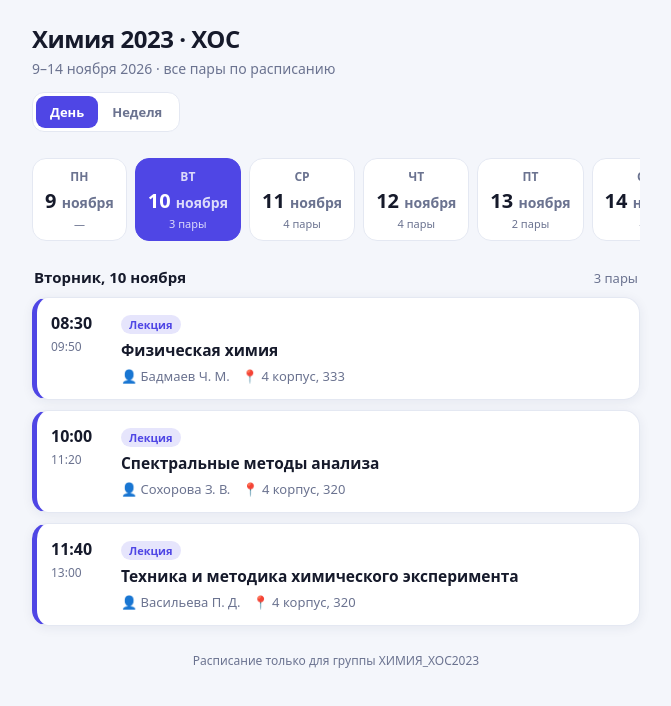
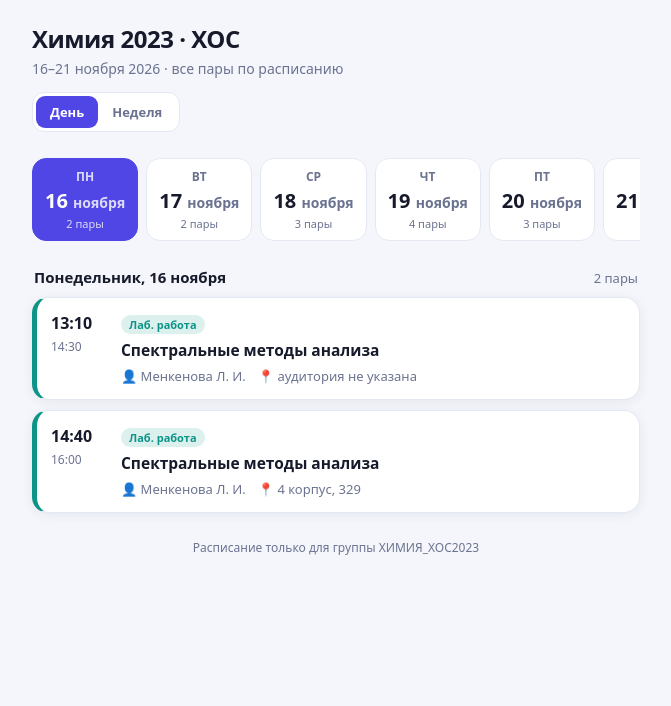
Before and after one commit to Bayram9797/zayebalraspisaniye, a plain HTML site: page index.html in a window 1280 px wide. Shown: the whole page, without its empty margins (304-975 px from the left). Drawn offline with Linux system fonts and the light colour scheme.

Commit message:
Update schedule for November 2026

```diff
--- a/index.html
+++ b/index.html
@@ -62,13 +62,13 @@ footer{color:var(--mu);font-size:12px;text-align:center;margin-top:26px}
 <script>
 // Каждая запись: [номер пары, начало, конец, предмет, тип, преподаватель, аудитория]
 // Чтобы добавить новую неделю — скопируйте объект и поменяйте даты/пары.
-const WEEKS=[{title:"9–14 ноября 2026",days:[
-{date:"2026-11-09",lessons:[]},
-{date:"2026-11-10",lessons:[[1,"08:30","09:50","Физическая химия","Лекция","Бадмаев Ч. М.","4 корпус, 333"],[2,"10:00","11:20","Спектральные методы анализа","Лекция","Сохорова З. В.","4 корпус, 320"],[3,"11:40","13:00","Техника и методика химического эксперимента","Лекция","Васильева П. Д.","4 корпус, 320"]]},
-{date:"2026-11-11",lessons:[[1,"08:30","09:50","Утилизация отходов производства","Лекция","Джабруева Л. В.","4 корпус, 224"],[2,"10:00","11:20","Утилизация отходов производства","Практика","Джабруева Л. В.","4 корпус, 329"],[3,"11:40","13:00","Большой практикум «Физико-химические методы анализа»","Лаб. работа","Сохорова З. В.","4 корпус, 329"],[4,"13:10","14:30","Большой практикум «Физико-химические методы анализа»","Лаб. работа","Сохорова З. В.","4 корпус, 329"]]},
-{date:"2026-11-12",lessons:[[1,"08:30","09:50","Высокомолекулярные соединения","Лекция","Сохорова З. В.","4 корпус, 320"],[2,"10:00","11:20","Физическая химия","Лаб. работа","Слизская С. А.","4 корпус, 325"],[3,"11:40","13:00","Физическая химия","Лаб. работа","Слизская С. А.","4 корпус, 325"],[4,"13:10","14:30","Физическая химия","Лаб. работа","Слизская С. А.","4 корпус, 325"]]},
-{date:"2026-11-13",lessons:[[2,"10:00","11:20","Физическая химия","Практика","Бадмаев Ч. М.","4 корпус, 329"],[3,"11:40","13:00","Техника и методика химического эксперимента","Лаб. работа","Васильева П. Д.","4 корпус, 320"]]},
-{date:"2026-11-14",lessons:[]}
+const WEEKS=[{title:"16–21 ноября 2026",days:[
+{date:"2026-11-16",lessons:[[4,"13:10","14:30","Спектральные методы анализа","Лаб. работа","Менкенова Л. И.","аудитория не указана"],[5,"14:40","16:00","Спектральные методы анализа","Лаб. работа","Менкенова Л. И.","4 корпус, 329"]]},
+{date:"2026-11-17",lessons:[[1,"08:30","09:50","Физическая химия","Лекция","Бадмаев Ч. М.","4 корпус, 333"],[2,"10:00","11:20","Техника и методика химического эксперимента","Лекция","Васильева П. Д.","4 корпус, 320"]]},
+{date:"2026-11-18",lessons:[[2,"10:00","11:20","Утилизация отходов производства","Лекция","Джабруева Л. В.","4 корпус, 325"],[3,"11:40","13:00","Большой практикум «Физико-химические методы анализа»","Лаб. работа","Сохорова З. В.","4 корпус, 329"],[4,"13:10","14:30","Большой практикум «Физико-химические методы анализа»","Лаб. работа","Сохорова З. В.","4 корпус, 329"]]},
+{date:"2026-11-19",lessons:[[1,"08:30","09:50","Высокомолекулярные соединения","Лекция","Сохорова З. В.","4 корпус, 224"],[2,"10:00","11:20","Физическая химия","Лаб. работа","Слизская С. А.","4 корпус, 325"],[3,"11:40","13:00","Физическая химия","Лаб. работа","Слизская С. А.","4 корпус, 325"],[4,"13:10","14:30","Физическая химия","Лаб. работа","Слизская С. А.","4 корпус, 325"]]},
+{date:"2026-11-20",lessons:[[1,"08:30","09:50","Спектральные методы анализа","Лекция","Сохорова З. В.","4 корпус, 325"],[2,"10:00","11:20","Физическая химия","Практика","Бадмаев Ч. М.","4 корпус, 329"],[3,"11:40","13:00","Техника и методика химического эксперимента","Лаб. работа","Васильева П. Д.","4 корпус, 320"]]},
+{date:"2026-11-21",lessons:[]}
 ]}];
 
 const DN=["Вс","Пн","Вт","Ср","Чт","Пт","Сб"],DF=["воскресенье","понедельник","вторник","среда","четверг","пятница","суббота"],MN=["января","февраля","марта","апреля","мая","июня","июля","августа","сентября","октября","ноября","декабря"];
```
